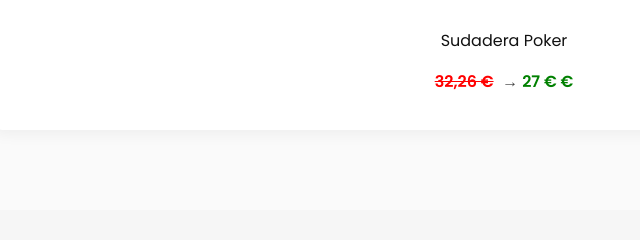
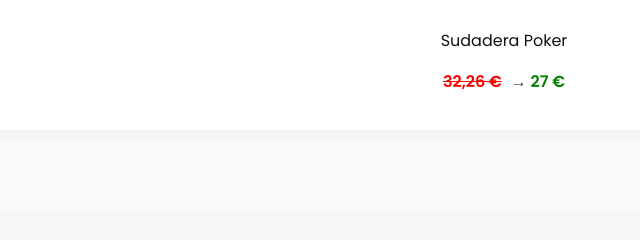
Before and after one commit to keylithar/keylithar, a plain HTML site: page tienda2.html in a window 1280 px wide. Shown: the part 1325-1565 px from the top of the page, 136-776 px from the left. Drawn offline with Linux system fonts and the light colour scheme.

Commit message:
Update tienda2.html

```diff
--- a/tienda2.html
+++ b/tienda2.html
@@ -19,7 +19,7 @@
 
              <div class="item"> <img src="sudaderapoker.png" alt="Sudadera Poker">
             <h4>Sudadera Poker</h4>
-             <p><span class="old">32,26 €</span> → <span class="new">27 € €</span> </p>
+             <p><span class="old">32,26 €</span> → <span class="new">27 €</span> </p>
              </div>
 
                      </div>
```
